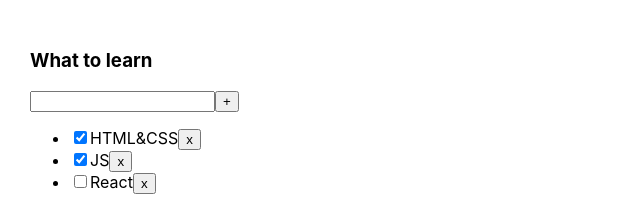
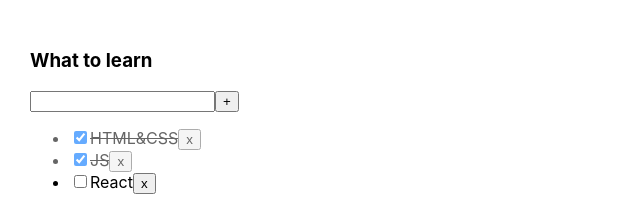
Before and after one commit to Alonasa/Trello, a React (Create React App) app: page / in a window 1280 px wide. Shown: the top 208 px of the page, without its empty margins (0-640 px from the left). Built offline with nearby package versions, Linux system fonts and the light colour scheme.

Commit message:
added style for a checked tasks

```diff
--- a/src/App.css
+++ b/src/App.css
@@ -25,3 +25,8 @@
   background-color: rebeccapurple;
   color: antiquewhite;
 }
+
+.is-done {
+  opacity: 0.6;
+  text-decoration: line-through;
+}
--- a/src/components/Todolist.tsx
+++ b/src/components/Todolist.tsx
@@ -73,7 +73,7 @@
 			  props.changeTaskStatus(task.id, task.isDone)
 			}
 			return (
-			  <li key={task.id}><input type="checkbox" checked={task.isDone}
+			  <li key={task.id} className={task.isDone ? 'is-done' : ''}><input type="checkbox" checked={task.isDone}
 									   onClick={onClickHandler}/>
 				<span>{task.title}</span>
 				<button onClick={taskRemover}>x</button>
```
